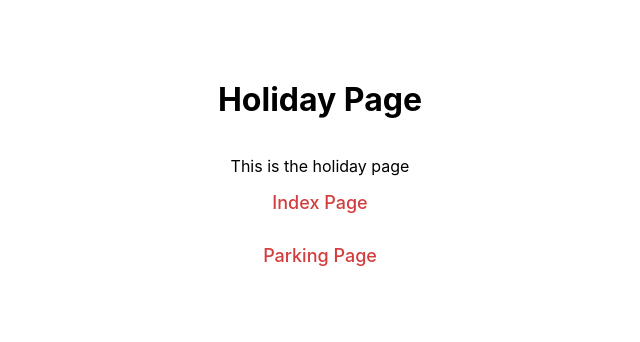
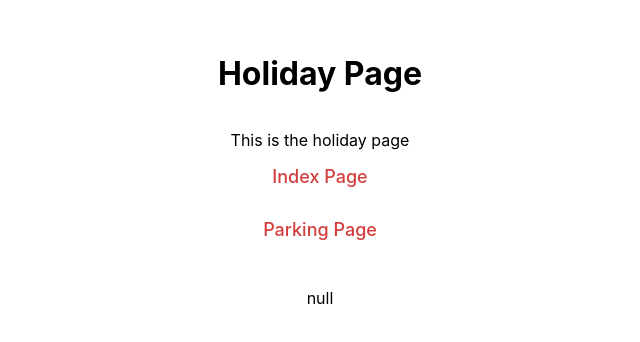
Before and after one commit to daydreamerli/generics-customhook, a Next.js app: page /holiday in a window 1280 px wide. Shown: the part 222-564 px from the top of the page, without its empty margins (320-960 px from the left). Built offline with nearby package versions, Linux system fonts and the light colour scheme.

Commit message:
using custom hooks in chirld components

```diff
--- a/pages/holiday.tsx
+++ b/pages/holiday.tsx
@@ -1,7 +1,18 @@
 import Link from "next/link";
+import { useEffect, useState } from "react";
 import styles from "../styles/Home.module.css";
+import { Redirect } from "./parking";
 
 export default function HolidayPage(){
+
+    const [holidayData, setHolidayData] = useState<JSON | null>(null);
+
+    useEffect( () => {
+        if( typeof window !== 'undefined' ){
+          setHolidayData(JSON.parse(window.localStorage.getItem("holidayData") as string));
+        }
+      },[])
+
 
     return(
         <div className={styles.container}>
@@ -13,6 +24,9 @@ export default function HolidayPage(){
             <Link href={"/parking"}>
                <a className ={styles.link}>Parking Page</a>
             </Link>
+            <p>
+                {JSON.stringify(holidayData) || "No Holiday data"}
+            </p>
         </div>
     )
 }
```
Also changed, not shown: pages/parking.tsx (+6 -1 lines).
